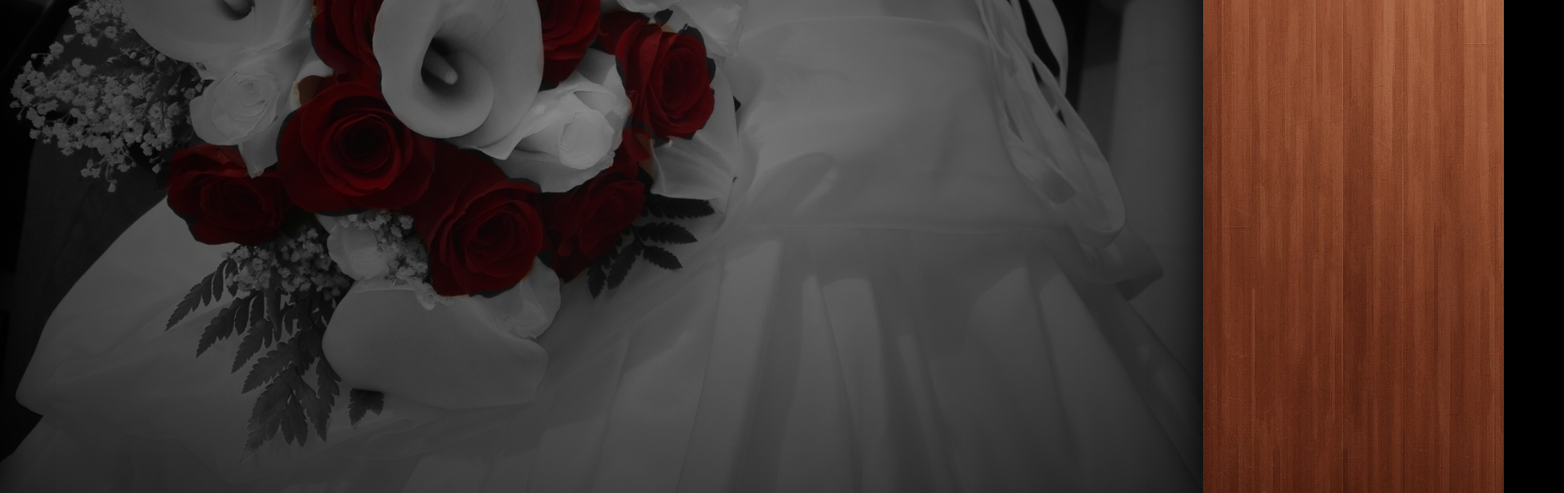
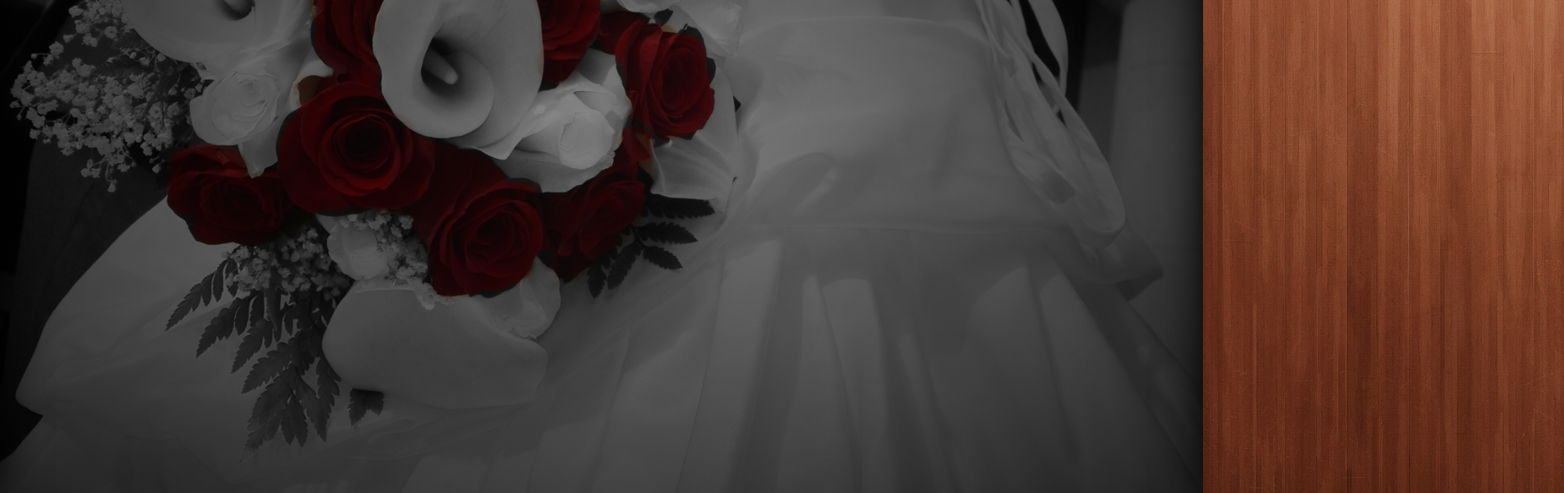
Before and after one commit to breephoto/breephoto, a website: page index.html in a window 1280 px wide. Shown: the part 275-800 px from the top of the page at 94% size, 1664 px wide, since content can reach past the window. Drawn offline with Linux system fonts and the light colour scheme.

Commit message:
section width

```diff
--- a/css/layout/_sections.scss
+++ b/css/layout/_sections.scss
@@ -6,7 +6,7 @@ section.about, section.contact {
 	box-shadow: 0 0 40px 0 #000;
 }
 
-$section-slide: 25%;
+$section-slide: 30%;
 $main-slide: 8%;
 
 @include respond($desktop-breakpoint) {
```
Also changed, not shown: css/styles.css.
